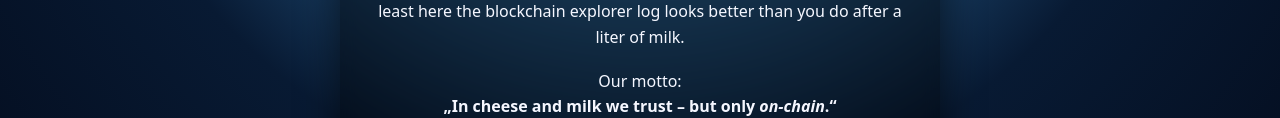
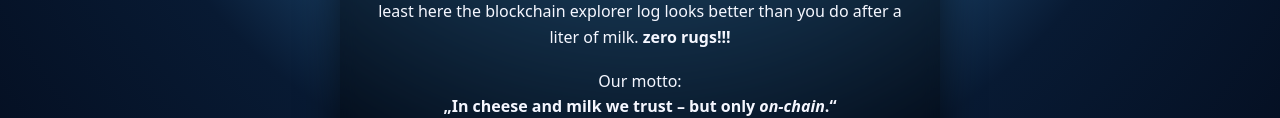
Before and after one commit to lactoseintolerance2-art/lactose-intolerance, a plain HTML site: page fun.html in a window 1280 px wide. Shown: the part 358-476 px from the top of the page. Drawn offline with Linux system fonts and the light colour scheme.

Commit message:
Update fun.html

```diff
--- a/fun.html
+++ b/fun.html
@@ -74,6 +74,7 @@
       <span class="highlight">Rugpull for your stomach</span>. That's exactly how
       <strong>$LACTOSE</strong> works – except that at least here the blockchain explorer log looks
       better than you do after a liter of milk.
+      <strong>zero rugs!!!</strong>
     </p>
     <p>
       Our motto: <br>
```
